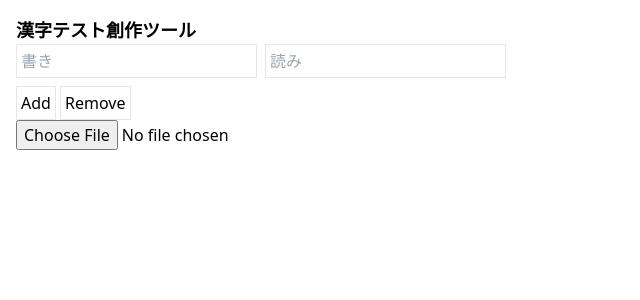
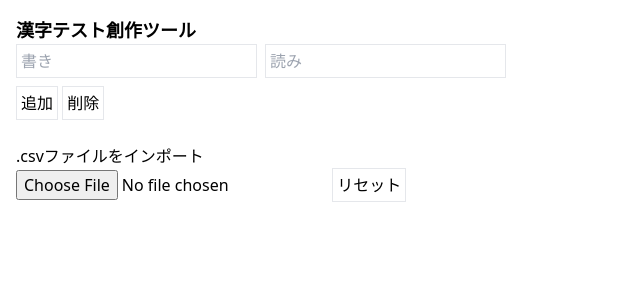
Before and after one commit to ugnmura/kanji-test-sousaku-tool, a SvelteKit app: page / in a window 1280 px wide. Shown: the top 300 px of the page, without its empty margins (0-640 px from the left). Built offline with nearby package versions, Linux system fonts and the light colour scheme.

Commit message:
feat: add clearall button

```diff
--- a/src/routes/+page.svelte
+++ b/src/routes/+page.svelte
@@ -66,6 +66,10 @@
 		window.location.replace(`${window.location.origin}${window.location.pathname}?${params}`);
 	};
 
+	const clearAll = () => {
+		window.location.replace(`${window.location.origin}${window.location.pathname}`);
+	};
+
 	$: saved = `${window.location.origin}${window.location.pathname}?${params}`;
 	$: backToFront = `${window.location.origin}${window.location.pathname}back?${params}`;
 	$: frontToBack = `${window.location.origin}${window.location.pathname}front?${params}`;
@@ -84,8 +88,8 @@
 				<input type="text" placeholder="読み" class="border p-1" bind:value={back} />
 			</div>
 		{/each}
-		<button class="border p-1" on:click={addVocabField}>Add</button>
-		<button class="border p-1" on:click={removeVocabField}>Remove</button>
+		<button class="border p-1" on:click={addVocabField}>追加</button>
+		<button class="border p-1" on:click={removeVocabField}>削除</button>
 	</div>
 	{#if params}
 		<div class="mt-4 space-y-4">
@@ -111,5 +115,10 @@
 		</div>
 	{/if}
 
+	<br />
+
+	<h3>.csvファイルをインポート</h3>
 	<input type="file" accept=".csv" on:change={handleFileChange} />
+
+	<button class="border p-1" on:click={clearAll}>リセット</button>
 </div>
```
